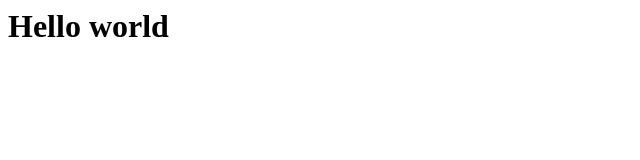
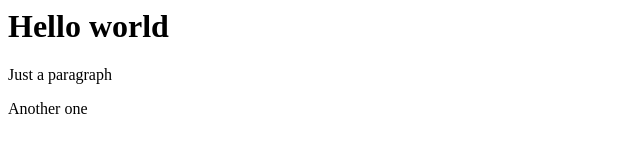
Before and after one commit to EliteSchnitzel/RealTestRep, a plain HTML site: page index.html in a window 1280 px wide. Shown: the whole page, without its empty margins (0-640 px from the left). Drawn offline with Linux system fonts and the light colour scheme.

Commit message:
added two new paragraphs

```diff
--- a/index.html
+++ b/index.html
@@ -4,5 +4,7 @@
   </head>
   <body>
     <h1>Hello world</h1>
+    <p>Just a paragraph</p>
+    <p>Another one</p>
   </body>
 </html>
```
